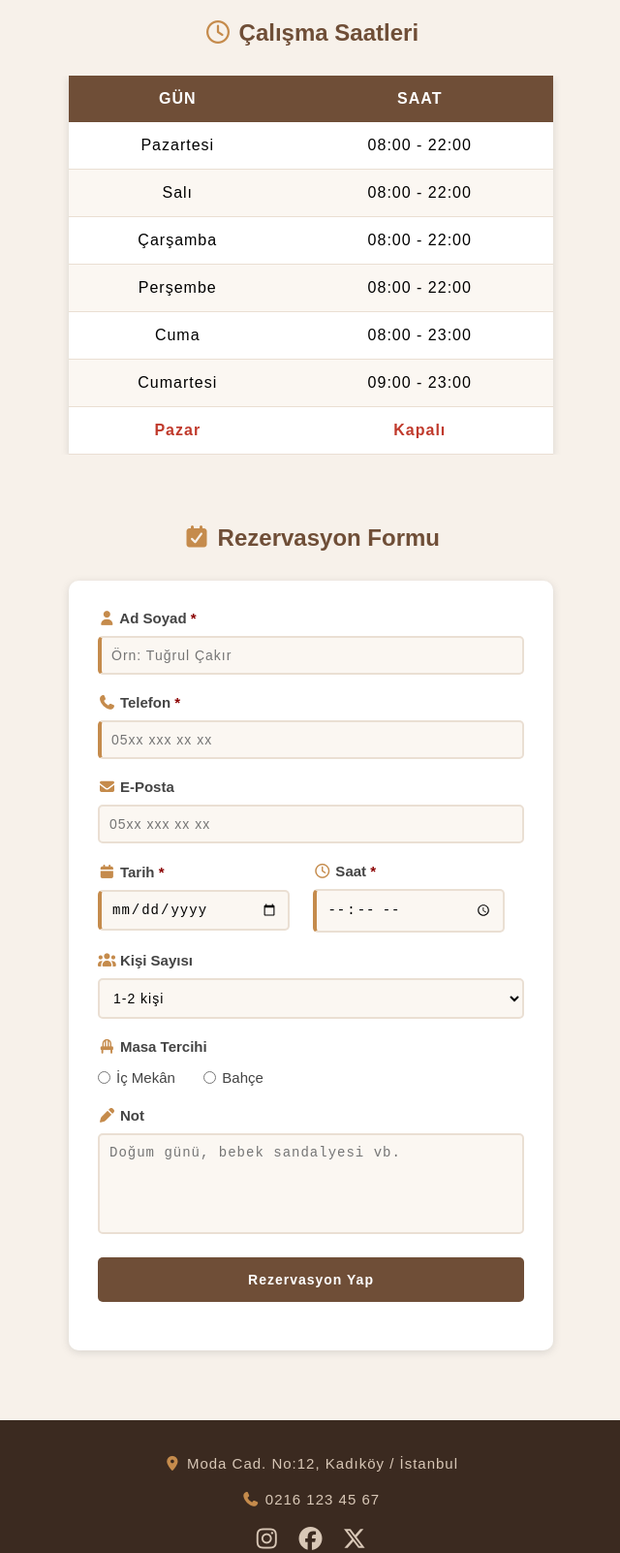
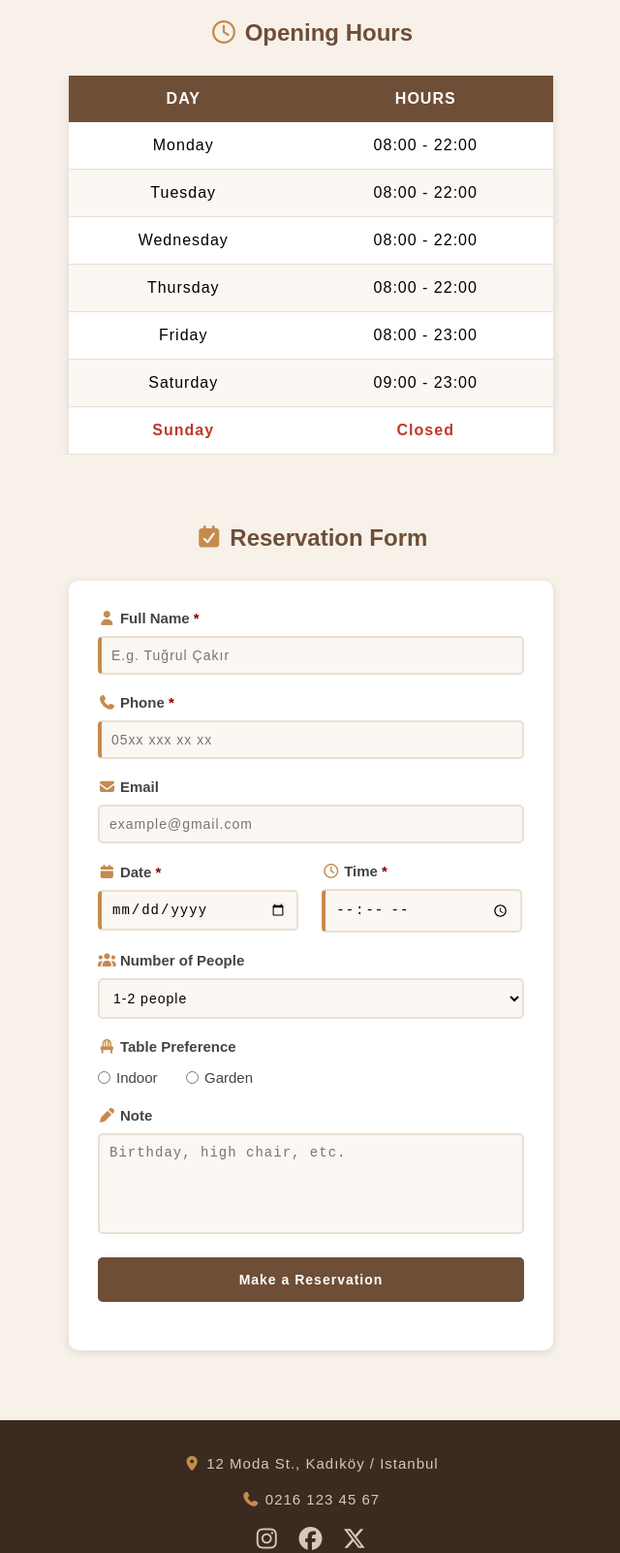
Before and after one commit to yusif9999/styled-reservation-form, a plain HTML site: page index.html in a window 1280 px wide. Shown: the part 420-2022 px from the top of the page at 97% size, without its empty margins (319-959 px from the left). Drawn offline with Linux system fonts and the light colour scheme.

Commit message:
project has been completed

```diff
--- a/index.html
+++ b/index.html
@@ -5,77 +5,77 @@
     <meta name="viewport" content="width=device-width, initial-scale=1.0">
     <link rel="stylesheet" href="style.css">
     <link rel="stylesheet" href="https://cdnjs.cloudflare.com/ajax/libs/font-awesome/7.3.1/css/all.min.css" integrity="sha512-QeR2VH+lsBE5LSAe1Q5EnTBbe7XTBubt8dG93Y7gidSgdMCr8nVqKcfKAMyN96SV8KDbZVTDXChatu5G2KQGzg==" crossorigin="anonymous" referrerpolicy="no-referrer">
-    <title>Form Elemanlarına Css Uygulamak</title>
+    <title>Applying CSS to Form Elements</title>
 </head>
 <body>
     <header id="header">
         <h1>
             <i class="fa-solid fa-mug-hot"></i>
-            Köşe Kahve
+            Corner Coffee
         </h1>
         <ul>
-            <li><a href="#">Ana Sayfa</a></li>
+            <li><a href="#">Home</a></li>
             <li>
                 <a href="#" class="menu">
-                    Menü
+                    Menu
                     <i class="fa-solid fa-caret-down"></i>
                 </a>
                 <ul class="dropdown">
-                    <li><a href="#">Kahveler</a></li>
-                    <li><a href="#">Tatlılar</a></li>
-                    <li><a href="#">İçecekler</a></li>
+                    <li><a href="#">Coffees</a></li>
+                    <li><a href="#">Desserts</a></li>
+                    <li><a href="#">Drinks</a></li>
                 </ul>
             </li>
-            <li><a href="#">Rezervasyon</a></li>
-            <li><a href="#">İletişim</a></li>
+            <li><a href="#">Reservation</a></li>
+            <li><a href="#">Contact</a></li>
         </ul>
     </header>
     <main class="container">
         <section class="bgImage">
-            <h2>Masanızı Ayırtın</h2>
-            <p>Sıcak bir kahve ve sakin bir köşe sizi bekliyor.</p>
+            <h2>Book Your Table</h2>
+            <p>A warm coffee and a quiet corner are waiting for you.</p>
         </section>
         <section class="calismaSaatleriTablosu">
             <h3>
                 <i class="fa-regular fa-clock"></i>
-                Çalışma Saatleri
+                Opening Hours
             </h3>
             <div class="table-responsive">
                 <table>
                     <thead>
                         <tr>
-                            <th>GÜN</th>
-                            <th>SAAT</th>
+                            <th>DAY</th>
+                            <th>HOURS</th>
                         </tr>
                     </thead>
                     <tbody>
                         <tr>
-                            <td>Pazartesi</td>
+                            <td>Monday</td>
                             <td>08:00 - 22:00</td>
                         </tr>
                         <tr>
-                            <td>Salı</td>
+                            <td>Tuesday</td>
                             <td>08:00 - 22:00</td>
                         </tr>
                         <tr>
-                            <td>Çarşamba</td>
+                            <td>Wednesday</td>
                             <td>08:00 - 22:00</td>
                         </tr>
                         <tr>
-                            <td>Perşembe</td>
+                            <td>Thursday</td>
                             <td>08:00 - 22:00</td>
                         </tr>
                         <tr>
-                            <td>Cuma</td>
+                            <td>Friday</td>
                             <td>08:00 - 23:00</td>
                         </tr>
                         <tr>
-                            <td>Cumartesi</td>
+                            <td>Saturday</td>
                             <td>09:00 - 23:00</td>
                         </tr>
                         <tr>
-                            <td>Pazar</td>
-                            <td>Kapalı</td>
+                            <td>Sunday</td>
+                            <td>Closed</td>
                         </tr>
                     </tbody>
                 </table>
@@ -84,42 +84,42 @@
         <section class="rezervasyonFormu">
             <h3>
                 <i class="fa-solid fa-calendar-check"></i>
-                Rezervasyon Formu
+                Reservation Form
             </h3>
             <form action="#">
                 <div>
                     <label for="nameSurname">
                         <i class="fa-solid fa-user"></i>
-                        Ad Soyad <span>*</span>
+                        Full Name <span>*</span>
                     </label>
-                    <input type="text" id="nameSurname" required placeholder="Örn: Tuğrul Çakır">
+                    <input type="text" id="nameSurname" required placeholder="E.g. Tuğrul Çakır">
                 </div>
                 <div>
                     <label for="phone">
                         <i class="fa-solid fa-phone"></i>
-                        Telefon <span>*</span>
+                        Phone <span>*</span>
                     </label>
                     <input type="tel" id="phone" required placeholder="05xx xxx xx xx">
                 </div>
                 <div>
                     <label for="email">
                         <i class="fa-solid fa-envelope"></i>
-                        E-Posta
+                        Email
                     </label>
-                    <input type="email" id="email" placeholder="05xx xxx xx xx">
+                    <input type="email" id="email" placeholder="example@gmail.com">
                 </div>
                 <div class="dateTime">
                     <div>
                         <label for="date">
                             <i class="fa-solid fa-calendar"></i>
-                            Tarih <span>*</span>
+                            Date <span>*</span>
                         </label>
-                        <input type="date" id="date" max="2008-12-31" required>
+                        <input type="date" id="date" required>
                     </div>
                     <div>
                         <label for="time">
                             <i class="fa-regular fa-clock"></i>
-                            Saat <span>*</span>
+                            Time <span>*</span>
                         </label>
                         <input type="time" id="time" required>
                     </div>
@@ -127,37 +127,37 @@
                 <div>
                     <label for="numberOfPeople">
                         <i class="fa-solid fa-users"></i>
-                        Kişi Sayısı
+                        Number of People
                     </label>
                     <select id="numberOfPeople">
-                        <option value="1-2">1-2 kişi</option>
-                        <option value="3-4">3-4 kişi</option>
-                        <option value="5+">5 ve üzeri</option>
+                        <option value="1-2">1-2 people</option>
+                        <option value="3-4">3-4 people</option>
+                        <option value="5+">5 or more</option>
                     </select>
                 </div>
                 <div class="checkbox">
                     <label>
                         <i class="fa-solid fa-chair"></i>
-                        Masa Tercihi
+                        Table Preference
                     </label>
                     <div>
                         <input type="radio" id="radio1" name="radio" required>
-                        <label for="radio1">İç Mekân</label>
+                        <label for="radio1">Indoor</label>
                     </div>
                     <div>
                         <input type="radio" id="radio2" name="radio" required>
-                        <label for="radio2">Bahçe</label>
+                        <label for="radio2">Garden</label>
                     </div>
                 </div>
                 <div class="textarea">
                     <label for="note">
                         <i class="fa-solid fa-pen"></i>
-                        Not
+                        Note
                     </label>
-                    <textarea id="note" placeholder="Doğum günü, bebek sandalyesi vb." rows="5"></textarea>
+                    <textarea id="note" placeholder="Birthday, high chair, etc." rows="5"></textarea>
                 </div>
                 <div class="button">
-                    <button type="submit">Rezervasyon Yap</button>
+                    <button type="submit">Make a Reservation</button>
                 </div>
             </form>
         </section>
@@ -165,7 +165,7 @@
     <footer>
         <p>
             <i class="fa-solid fa-location-dot"></i>
-            Moda Cad. No:12, Kadıköy / İstanbul
+            12 Moda St., Kadıköy / Istanbul
         </p>
         <p>
             <i class="fa-solid fa-phone"></i>
@@ -183,7 +183,7 @@
             </a>
         </p>
         <p>
-            <small>© 2026 Köşe Kahve</small>
+            <small>© 2026 Corner Coffee</small>
         </p>
     </footer>
 </body>
--- a/style.css
+++ b/style.css
@@ -226,7 +226,7 @@ li:hover > .dropdown{
             .dateTime{
                 div{
                     display: inline-block;
-                    width: 45%;
+                    width: 47%;
                     margin-bottom: 0;
                     &:first-child{
                         margin-right: 20px;
```
